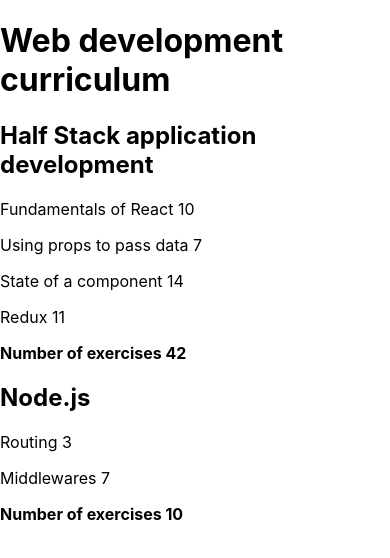
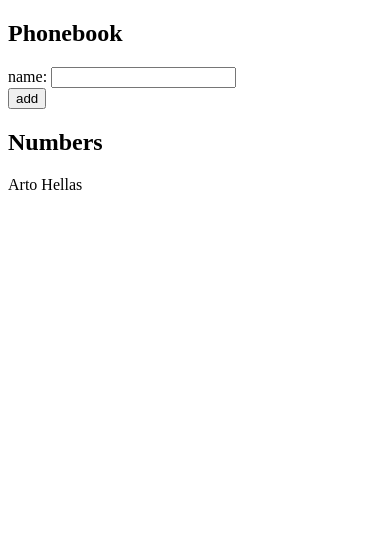
Before and after one commit to voiys/fsopen2022, a React (Create React App) app: page / in a window 390 px wide. Shown: the top 558 px of the page. Built offline with nearby package versions, Linux system fonts and the light colour scheme.

Commit message:
2.6: The Phonebook Step1

```diff
--- a/package.json
+++ b/package.json
@@ -6,8 +6,8 @@
     "@testing-library/jest-dom": "^5.16.4",
     "@testing-library/react": "^13.1.1",
     "@testing-library/user-event": "^13.5.0",
-    "react": "^17.0.2",
-    "react-dom": "^17.0.2",
+    "react": "^18.0.2",
+    "react-dom": "^18.0.2",
     "react-scripts": "5.0.1",
     "web-vitals": "^2.1.4"
   },
--- a/src/App.js
+++ b/src/App.js
@@ -1,57 +1,34 @@
-import React from "react";
-import Course from "./Course";
+import { useState } from "react";
 
 const App = () => {
-  const courses = [
-    {
-      name: "Half Stack application development",
-      id: 1,
-      parts: [
-        {
-          name: "Fundamentals of React",
-          exercises: 10,
-          id: 1,
-        },
-        {
-          name: "Using props to pass data",
-          exercises: 7,
-          id: 2,
-        },
-        {
-          name: "State of a component",
-          exercises: 14,
-          id: 3,
-        },
-        {
-          name: "Redux",
-          exercises: 11,
-          id: 4,
-        },
-      ],
-    },
-    {
-      name: "Node.js",
-      id: 2,
-      parts: [
-        {
-          name: "Routing",
-          exercises: 3,
-          id: 1,
-        },
-        {
-          name: "Middlewares",
-          exercises: 7,
-          id: 2,
-        },
-      ],
-    },
-  ];
+  const [persons, setPersons] = useState([{ name: "Arto Hellas", id: 1 }]);
+  const [newName, setNewName] = useState("");
+
+  const addPerson = (e) => {
+    e.preventDefault();
+    const personObject = {
+      name: newName,
+      id: persons.length + 1,
+    };
+    setPersons(persons.concat(personObject));
+    setNewName("");
+  };
 
   return (
     <div>
-      <h1>Web development curriculum</h1>
-      {courses.map((course) => (
-        <Course key={course.id} course={course} />
+      <h2>Phonebook</h2>
+      <form onSubmit={addPerson}>
+        <div>
+          name:{" "}
+          <input onChange={(e) => setNewName(e.target.value)} value={newName} />
+        </div>
+        <div>
+          <button type="submit">add</button>
+        </div>
+      </form>
+      <h2>Numbers</h2>
+      {persons.map((person) => (
+        <p key={person.id}>{person.name}</p>
       ))}
     </div>
   );
--- a/src/Content.js
+++ /dev/null
@@ -1,13 +0,0 @@
-import Part from "./Part";
-
-const Content = (props) => {
-  return (
-    <div>
-      {props.parts.map((part) => (
-        <Part key={part.id} parts={part} />
-      ))}
-    </div>
-  );
-};
-
-export default Content;
--- a/src/Course.js
+++ /dev/null
@@ -1,16 +0,0 @@
-import React from "react";
-import Header from "./Header";
-import Content from "./Content";
-import Total from "./Total";
-
-const Course = (props) => {
-  return (
-    <>
-      <Header course={props.course.name} />
-      <Content parts={props.course.parts} />
-      <Total props={props.course.parts} />
-    </>
-  );
-};
-
-export default Course;
--- a/src/Header.js
+++ /dev/null
@@ -1,8 +0,0 @@
-const Header = (props) => {
-  return (
-    <>
-      <h2>{props.course}</h2>
-    </>
-  );
-};
-export default Header;
--- a/src/Part.js
+++ /dev/null
@@ -1,8 +0,0 @@
-const Part = (props) => {
-  return (
-    <p>
-      {props.parts.name} {props.parts.exercises}
-    </p>
-  );
-};
-export default Part;
--- a/src/Total.js
+++ /dev/null
@@ -1,13 +0,0 @@
-import React from "react";
-
-const Total = ({ props }) => {
-  const total = props.reduce((s, p) => (s += p.exercises), 0);
-  return (
-    <>
-      <p>
-        <b>Number of exercises {total}</b>
-      </p>
-    </>
-  );
-};
-export default Total;
--- /dev/null
+++ b/src/components/Note.js
@@ -0,0 +1,5 @@
+const Note = ({ note }) => {
+  return <li>{note.content}</li>;
+};
+
+export default Note;
--- a/src/index.js
+++ b/src/index.js
@@ -1,17 +1,4 @@
-import React from 'react';
-import ReactDOM from 'react-dom';
-import './index.css';
-import App from './App';
-import reportWebVitals from './reportWebVitals';
+import ReactDOM from "react-dom/client";
+import App from "./App";
 
-ReactDOM.render(
-  <React.StrictMode>
-    <App />
-  </React.StrictMode>,
-  document.getElementById('root')
-);
-
-// If you want to start measuring performance in your app, pass a function
-// to log results (for example: reportWebVitals(console.log))
-// or send to an analytics endpoint. Learn more: https://bit.ly/CRA-vitals
-reportWebVitals();
+ReactDOM.createRoot(document.getElementById("root")).render(<App />);
```
Also changed, not shown: 1 other file (tests, documents, lock files or other folders).
